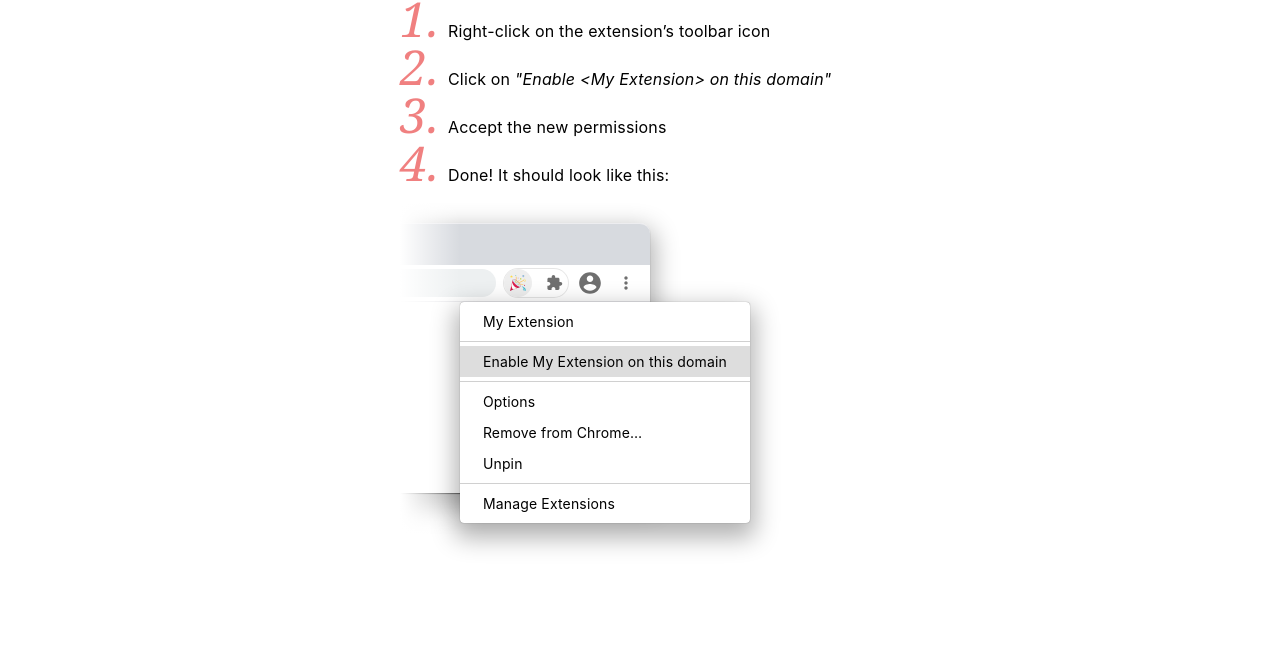
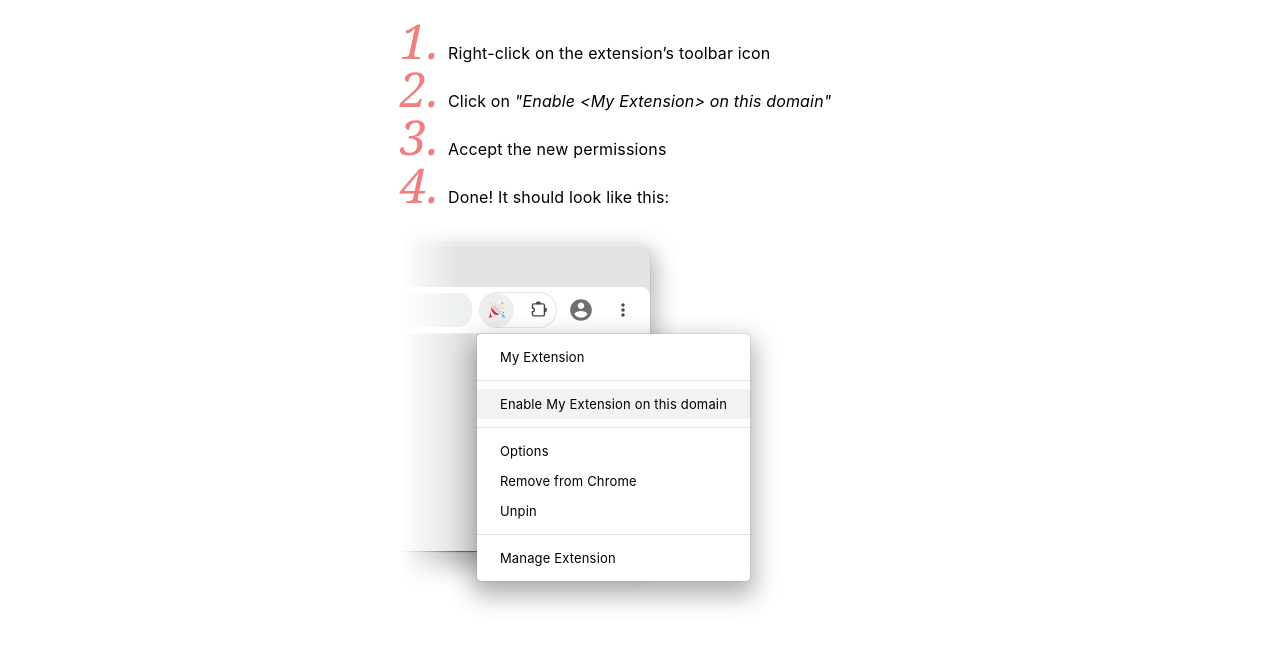
Before and after one commit to fregante/webext-permission-toggle, a website built with Parcel: page docs/index.html in a window 1280 px wide. Shown: the part 144-800 px from the top of the page. Built offline with nearby package versions, Linux system fonts and the light colour scheme.

Commit message:
Update Chrome style in user guide; Support dark mode (#63)

```diff
--- a/docs/index.html
+++ b/docs/index.html
@@ -1,10 +1,13 @@
+<!doctype html>
 <html lang="en">
+
 	<head>
 		<meta charset="UTF-8" />
 		<link rel="stylesheet" href="style.css" />
 		<meta name="viewport" content="width=500px" />
 		<title>How to enable this extension on another domain</title>
 	</head>
+
 	<body>
 		<h1>
 			How to enable <span class="extname">this extension</span> on another domain
@@ -28,14 +31,26 @@
 							<img src="userext.svg" width="16" height="16" alt="" />
 						</div>
 						<div class="button">
-							<img src="exts.svg" alt="" />
+							<svg height="17" width="17" viewBox="0 1 24 24" xmlns="http://www.w3.org/2000/svg">
+								<path d="m0 0h24v24h-24z" fill="none" />
+								<path
+									d="m19 8v-1c0-1.1-.9-2-2-2h-4a2.5 2.5 0 0 0 -5 0h-4c-1.1 0-2 .9-2 2v3.8h.018c1.49 0 2.7 1.2 2.7 2.7s-1.2 2.7-2.7 2.7h-.018v3.8c0 1.1.9 2 2 2h13c1.1 0 2-.9 2-2v-4a2.5 2.5 0 0 0 0-5z"
+									fill="none" stroke="currentColor" stroke-width="2" />
+								<g fill="currentColor">
+									<path d="m8 2.5h5v3.5h-5z" />
+									<path d="m18 11h3.5v5h-3.5z" />
+								</g>
+							</svg>
 						</div>
 					</div>
 					<div class="button">
 						<img src="user.svg" alt="" />
 					</div>
 					<div class="button">
-						<img src="i-wood-laik-too-bie-a-hambagga.svg" alt="" />
+						<svg fill="currentColor" height="20" viewBox="0 0 24 24" width="20" xmlns="http://www.w3.org/2000/svg">
+							<path
+								d="m12 8c1.1 0 2-.9 2-2s-.9-2-2-2-2 .9-2 2 .9 2 2 2zm0 2c-1.1 0-2 .9-2 2s.9 2 2 2 2-.9 2-2-.9-2-2-2zm0 6c-1.1 0-2 .9-2 2s.9 2 2 2 2-.9 2-2-.9-2-2-2z" />
+						</svg>
 					</div>
 				</div>
 				<div class="menu">
@@ -46,19 +61,21 @@
 					</div>
 					<div class="separator"></div>
 					<div class="menuitem">Options</div>
-					<div class="menuitem">Remove from Chrome…</div>
+					<div class="menuitem">Remove from Chrome</div>
 					<div class="menuitem">Unpin</div>
 					<div class="separator"></div>
-					<div class="menuitem">Manage Extensions</div>
+					<div class="menuitem">Manage Extension</div>
 				</div>
+				<div class="page"></div>
 			</div>
 		</div>
 		<footer>
 			<p>
-				Feature added with the <a href="https://github.com/fregante/webext-permission-toggle">webext-permission-toggle</a> module by <a href="https://fregante.com">@fregante</a>. Guide icons by <a href="https://chromium.googlesource.com/chromium/src/+/lkgr/ui/webui/resources/images">Google</a> and <a
-					href="https://www.flaticon.com/authors/pongsakornred"
-					title="pongsakornRed"
-					rel="nofollow">pongsakornRed</a>. You can also <a href="#customize">customize this page</a> for your extension if it uses the same module.
+				Feature added with the <a href="https://github.com/fregante/webext-permission-toggle">webext-permission-toggle</a>
+				module by <a href="https://fregante.com">@fregante</a>. Guide icons by <a
+					href="https://chromium.googlesource.com/chromium/src/+/lkgr/ui/webui/resources/images">Google</a> and <a
+					href="https://www.flaticon.com/authors/pongsakornred" title="pongsakornRed" rel="nofollow">pongsakornRed</a>.
+				You can also <a href="#customize">customize this page</a> for your extension if it uses the same module.
 			</p>
 		</footer>
 		<script>
@@ -97,4 +114,5 @@
 			})
 		</script>
 	</body>
+
 </html>
--- a/docs/style.css
+++ b/docs/style.css
@@ -1,4 +1,6 @@
 html {
+	--bg-color: #fff;
+	--bg-fade: #eee;
 	font-family: -apple-system, BlinkMacSystemFont, 'Segoe UI', Roboto, Oxygen, Ubuntu, Cantarell, 'Open Sans', 'Helvetica Neue', sans-serif;
 	letter-spacing: 0.01em;
 }
@@ -6,8 +8,7 @@
 	width: 480px;
 	margin: 20px auto;
 	padding: 20px;
-	background: linear-gradient(#eee, #fff) no-repeat;
-	background-size: 100% 100px;
+	background: linear-gradient(var(--bg-fade), var(--bg-color) 100px) no-repeat;
 }
 h1 {
 	font-weight: 200;
@@ -48,7 +49,7 @@
 	bottom: 0;
 	background: linear-gradient(
 		to right,
-		rgba(255, 255, 255, 100%),
+		var(--bg-color),
 		rgba(255, 255, 255, 0%)
 	);
 }
@@ -58,27 +59,33 @@
 	flex-direction: column;
 	align-items: flex-end;
 	border-top-right-radius: 10px;
-	background: white;
-	box-shadow: 0px 1px 1px rgba(0, 0, 0, 50%), 0 10px 25px 5px rgba(0, 0, 0, 30%);
+	background-color: #e3e3e3;
+	box-shadow:
+		0px 1px 1px rgba(0, 0, 0, 50%),
+		0 10px 25px 5px rgba(0, 0, 0, 30%);
 }
 .titlebar {
 	border-radius: inherit;
 	align-self: stretch;
-	background-color: #d7dadf;
 	height: 41px;
 	border-top: solid 1px #ededf0;
 }
 .toolbar {
 	display: flex;
 	align-self: stretch;
-	background-color: #fff;
-	padding: 4px;
+	background-color: white;
+	padding: 6px;
 	padding-left: 0;
 	padding-right: 10px;
 	border-bottom: solid 1px #ededf0;
+	border-top-right-radius: 9px;
+}
+.page {
+	background-color: white;
+	flex-grow: 1;
 }
 .urlbar {
-	height: 28px;
+	height: 34px;
 	border-radius: 0 14px 14px 0;
 	background-color: #edf0f1;
 	flex-grow: 1;
@@ -86,13 +93,13 @@
 .button-group {
 	display: flex;
 	box-shadow: 0 0 0 1px #0000001a;
-	border-radius: 14px;
+	border-radius: 17px;
 	margin-left: 8px;
 }
 .button {
-	width: 28px;
-	height: 28px;
-	border-radius: 14px;
+	width: 34px;
+	height: 34px;
+	border-radius: 50%;
 	display: flex;
 	justify-content: center;
 	align-items: center;
@@ -102,39 +109,45 @@
 }
 .button.focused {
 	background-color: #eeeeee;
-	animation: background-fade 200ms 1.5s backwards;
+	/* animation: background-fade 200ms 1.5s backwards; */
 }
 .button.focused svg {
 	filter: drop-shadow(0px 0px 1px white) drop-shadow(0px 0px 1px white);
 }
+.button svg {
+	color: #474747;
+}
 
 .menu {
 	width: max-content;
-    max-width: 300px;
+	max-width: 300px;
 	position: relative;
 	z-index: 1;
 	background-color: white;
-	padding: 4px 0;
+	padding: 8px 0;
 	margin-right: -100px;
 	margin-bottom: -30px;
 	border-radius: 4px;
-	box-shadow: 0px 0px 1px rgba(0, 0, 0, 50%), 0 10px 25px 5px rgba(0, 0, 0, 30%);
+	box-shadow:
+		0px 0px 1px rgba(0, 0, 0, 50%),
+		0 10px 25px 5px rgba(0, 0, 0, 30%);
 	transform-origin: top left;
-	animation: openmenu 100ms 2s backwards;
+	/* animation: openmenu 100ms 2s backwards; */
 }
 .menuitem {
-	font-size: 14px;
+	font-size: 13px;
 	padding: 7px 23px;
 }
 .menuitem.focused {
-	background-color: #ddd;
-	animation: menuitem 1s 2.5s backwards;
+	background-color: #f2f2f2;
+	/* animation: menuitem 1s 2.5s backwards; */
 }
 .separator {
-	border: solid white;
-	border-width: 4px 0;
+	border: solid transparent;
+	border-width: 8px 0;
 	height: 1px;
-	background-color: #d0d0d0;
+	background-color: #e3e3e3;
+	background-clip: content-box;
 }
 footer {
 	margin-top: 100px;
@@ -176,3 +189,46 @@
 		background-color: #ddd;
 	}
 }
+
+@media (prefers-color-scheme: dark) {
+	html {
+		--bg-color: #333;
+		--bg-fade: #222;
+		color: #dddddd;
+	}
+	.window {
+		background-color: #1f2020;
+	}
+	.titlebar {
+		border-top: solid 1px #5f5f5f;
+	}
+	.toolbar {
+		background-color: #3c3c3c;
+		border-bottom-color: #454746;
+	}
+	.page {
+		background-color: black;
+	}
+	.urlbar {
+		background-color: #282828;
+	}
+	.button-group {
+		box-shadow: 0 0 0 1px #757575;
+	}
+	.button.focused {
+		background-color: #6c6b6b;
+	}
+	.button svg {
+		color: #c2c2c2;
+	}
+	.menu {
+		background-color: #1f1f1f;
+		outline: solid 0.5px black;
+	}
+	.menuitem.focused {
+		background-color: #363635;
+	}
+	.separator {
+		background-color: #5e5e5e;
+	}
+}
--- a/package.json
+++ b/package.json
@@ -29,6 +29,7 @@
 		"build": "tsc",
 		"demo:build": "parcel build --no-cache",
 		"demo:watch": "parcel watch --no-cache --no-hmr",
+		"docs:watch": "cd docs && npx browser-sync start --server --watch",
 		"prepack": "tsc --sourceMap false",
 		"test": "xo && tsc --noEmit",
 		"watch": "tsc --watch"
```
Also changed, not shown: docs/exts.svg (deleted), docs/i-wood-laik-too-bie-a-hambagga.svg (deleted).
